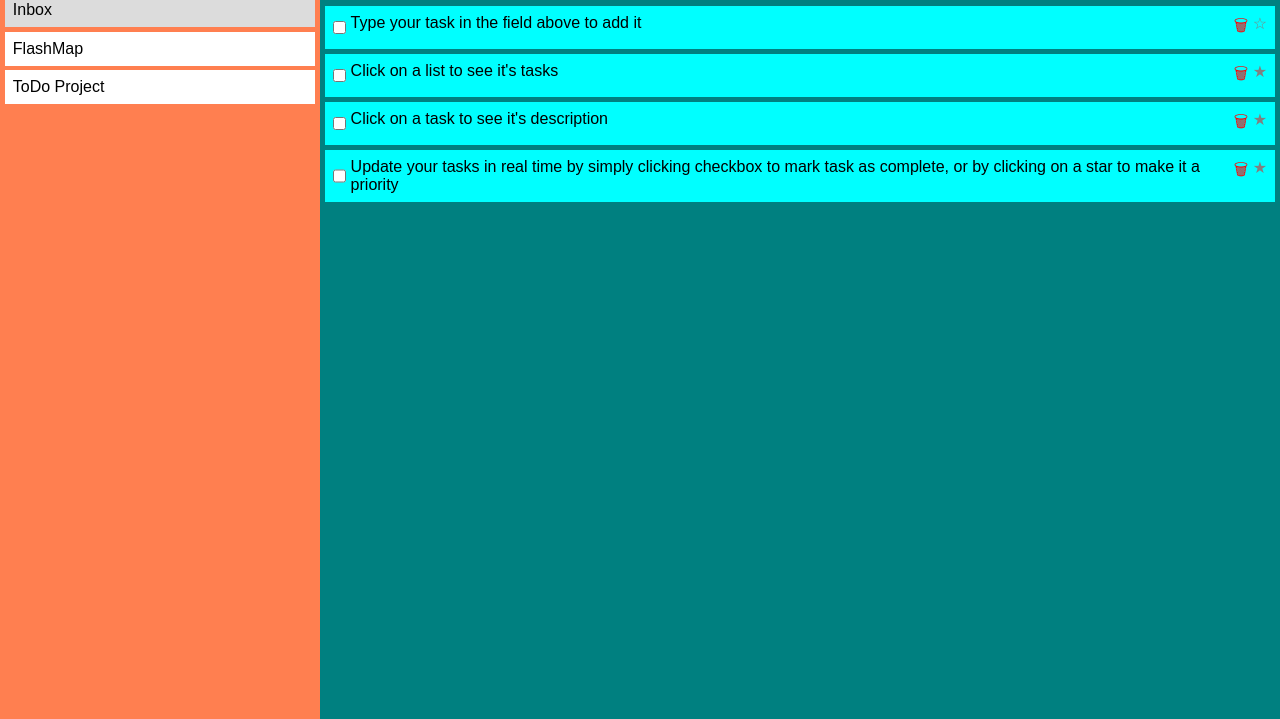
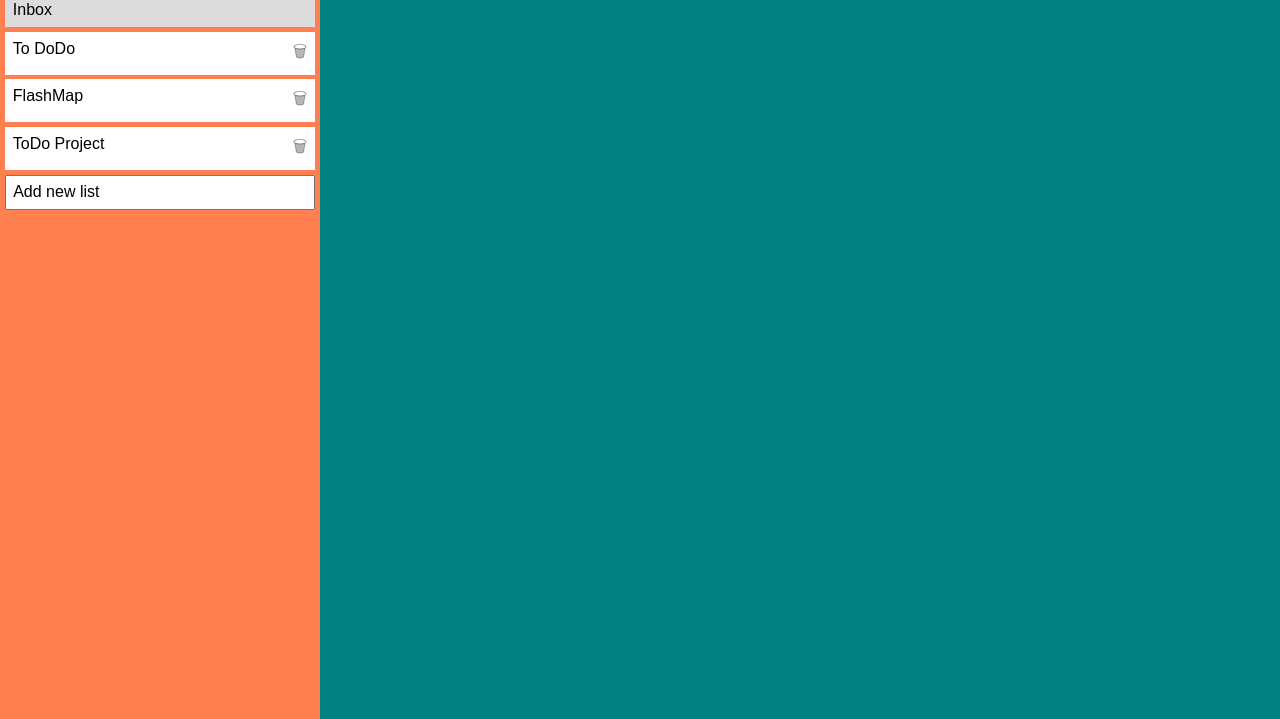
Before and after one commit to andrewr224/to-dodo, a website built with webpack: page dist/index.html in a window 1280 px wide. Shown: the part 81-800 px from the top of the page. Built offline with nearby package versions, Linux system fonts and the light colour scheme.

Commit message:
Add list interactions :guardsman:

```diff
--- a/src/controller.js
+++ b/src/controller.js
@@ -1,15 +1,30 @@
+import List       from './list';
+
 const controller = (() => {
   const container = document.querySelector('section');
   const listsBox  = document.querySelector('.lists');
   const toDoBox   = document.querySelector('.todos');
-  const lists     = [];
+  const inbox     = List.new({ 'title': 'Inbox', 'protected': true });
+  const lists     = [inbox];
 
   let buildList = (list) => {
     let box = document.createElement('div');
     box.classList.add('list');
-    box.textContent = list.title;
     box.dataset.value = lists.indexOf(list);
-    box.addEventListener('click', select);
+
+    let title = document.createElement('p');
+    title.textContent = list.title;
+    title.addEventListener('click', select);
+
+    box.appendChild(title);
+
+    if(!list.protected) {
+      let trash = document.createElement('span');
+      trash.addEventListener('click', destroyList);
+      trash.innerHTML = '&#128465;';
+      box.appendChild(trash);
+    }
+
     return box;
   };
 
@@ -21,7 +36,7 @@ const controller = (() => {
   function select() {
     deselectOld();
 
-    let listNum = this.getAttribute('data-value');
+    let listNum = this.parentNode.getAttribute('data-value');
 
     showList(lists[listNum]);
   };
@@ -54,6 +69,15 @@ const controller = (() => {
 
     list.destroy(index);
     showList(list);
+  }
+
+  function destroyList() {
+    if(!confirm('Delete List? This will delete all todos in this list.')) { return; }
+
+    let listNum = this.parentNode.getAttribute('data-value');
+    lists.splice(listNum, 1);
+
+    renderLists();
   }
 
   let buildToDo = (todo) => {
@@ -112,10 +136,62 @@ const controller = (() => {
     return box;
   };
 
-  let addList = (list) => {
+  let addList1 = (list) => {
     lists.push(list);
 
-    listsBox.appendChild(buildList(list));
+    renderLists();
+  };
+
+  function addList() {
+    if (event.keyCode == 13) {
+      let title   = this.value;
+
+      if(!title) { return; }
+      let list = List.new({'title': title});
+      lists.push(list);
+
+      renderLists({ 'list': list });
+    }
+  };
+
+  let clearLists = () => {
+    listsBox.textContent = '';
+  };
+
+  let addListHeader = () => {
+    let header = document.createElement('header');
+    let h1     = document.createElement('h1');
+    h1.textContent = 'To DoDo';
+    header.appendChild(h1);
+    listsBox.appendChild(header);
+  };
+
+  let addListForm = () => {
+    let input = document.createElement('input');
+    let msg   = 'Add new list';
+
+    input.addEventListener('keydown', addList);
+    input.value = msg;
+    input.addEventListener('focus', () => { if(input.value == msg) { input.value=''; } });
+    input.addEventListener('focusout', () => { if(!input.value) { input.value = msg; } });
+
+    listsBox.appendChild(input);
+  };
+
+  let renderLists = (params = {}) => {
+    clearLists();
+    addListHeader();
+
+    lists.forEach(list => {
+      listsBox.appendChild(buildList(list));
+    });
+
+    addListForm();
+
+    if(lists.lenght == 0) { return; }
+
+    let list = params['list'] ? params['list'] : inbox;
+    showList(list);
   };
 
   let renderToDo = (todo) => {
@@ -190,9 +266,11 @@ const controller = (() => {
     addInput();
     highlight(lists.indexOf(list));
 
-    list.todos.forEach(todo => {
-      renderToDo(todo);
-    });
+    if(list.todos.length > 0) {
+      list.todos.forEach(todo => {
+        renderToDo(todo);
+      });
+    }
 
     if(list.dones.length == 0) { return; }
 
@@ -207,7 +285,7 @@ const controller = (() => {
     });
   };
 
-  return { addList, showList };
+  return { addList1, renderLists };
 })();
 
 export default controller;
--- a/src/index.js
+++ b/src/index.js
@@ -1,10 +1,7 @@
 import controller from './controller';
 import List       from './list';
 
-let lists = document.querySelectorAll('.list');
-let todoField = document.querySelector('.todo-field');
-
-let inbox = List.new({'title': 'Inbox'});
+let inbox = List.new({'title': 'To DoDo'});
 inbox.addToDo({'title': 'Type your task in the field above to add it', 'star': false});
 inbox.addToDo({'title': "Click on a list to see it's tasks", 'star': true});
 inbox.addToDo({'title': "Click on a task to see it's description", 'star': true});
@@ -20,7 +17,8 @@ todo.addToDo({'title': 'Create some dummy markup', 'star': true});
 todo.addToDo({'title': 'Add basic styles', 'star': true});
 todo.addToDo({'title': 'Add js to rule them all', 'star': true});
 
-controller.addList(inbox);
-controller.addList(flash);
-controller.addList(todo);
-controller.showList(inbox);
+controller.addList1(inbox);
+controller.addList1(flash);
+controller.addList1(todo);
+
+controller.renderLists();
--- a/src/list.js
+++ b/src/list.js
@@ -2,9 +2,10 @@ import ToDo from './todo';
 
 class List {
   constructor(params) {
-    this.title = params['title'];
-    this.todos = [];
-    this.dones = [];
+    this.title     = params['title'];
+    this.todos     = [];
+    this.dones     = [];
+    this.protected = params['protected'];
   }
 
   static new(params) {
```
Also changed, not shown: dist/bundle.js, dist/index.html, dist/main.css.
